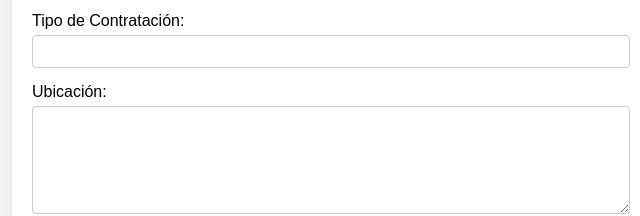
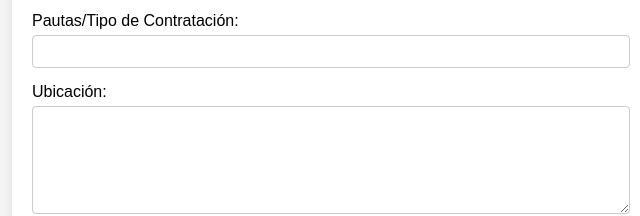
Before and after one commit to vmarkgt/VisualMarkOCV2, a plain HTML site: page index.html in a window 1280 px wide. Shown: the part 206-422 px from the top of the page, 308-948 px from the left. Drawn offline with nearby package versions, Linux system fonts and the light colour scheme.

Commit message:
Update index.html

```diff
--- a/index.html
+++ b/index.html
@@ -33,7 +33,7 @@
                 </select>
             </div>
             <div class="form-group">
-                <label for="tipoContratacion">Tipo de Contratación:</label>
+                <label for="tipoContratacion">Pautas/Tipo de Contratación:</label>
                 <input type="text" id="tipoContratacion" name="tipoContratacion" required>
             </div>
             <div class="form-group">
```
